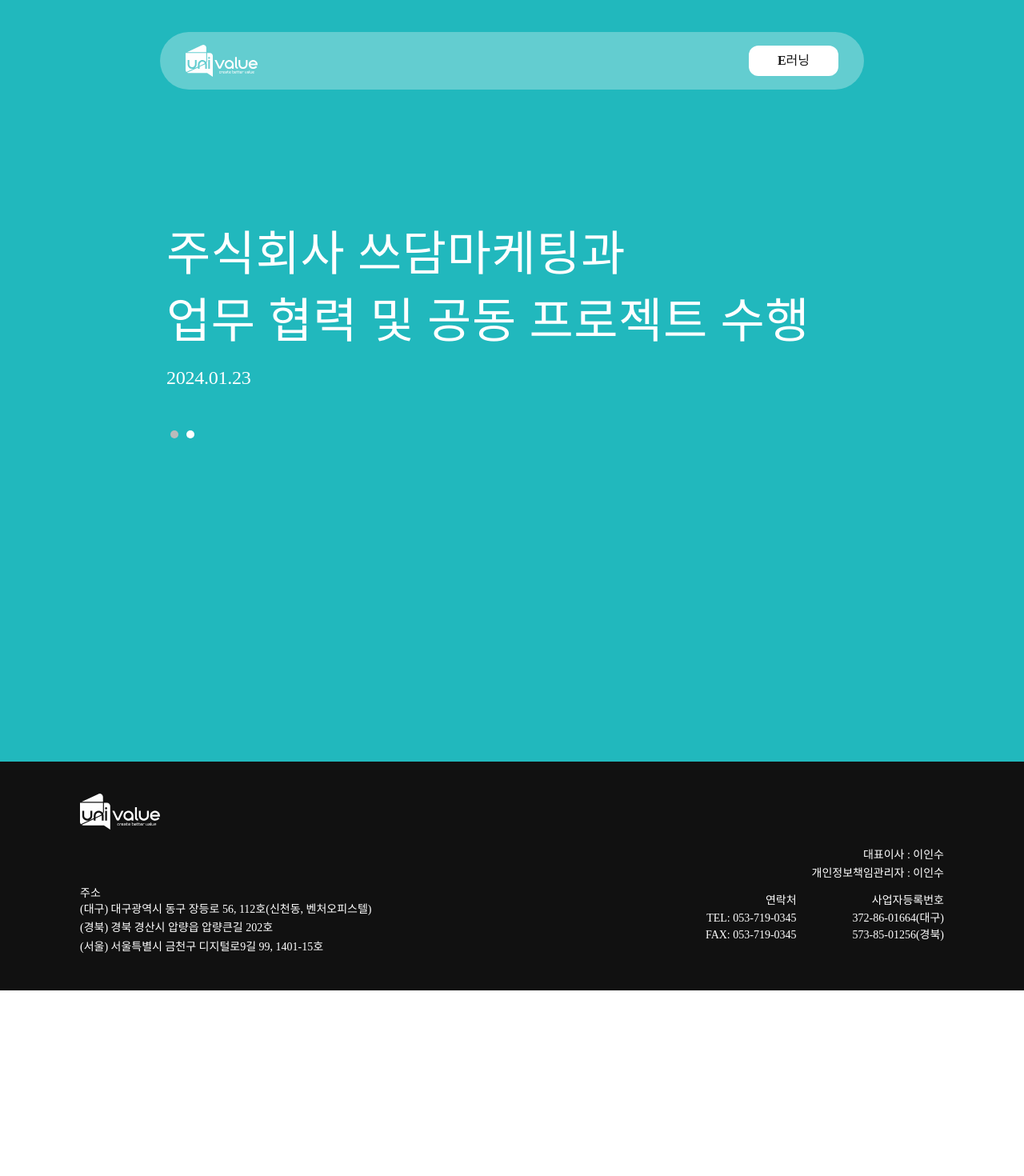
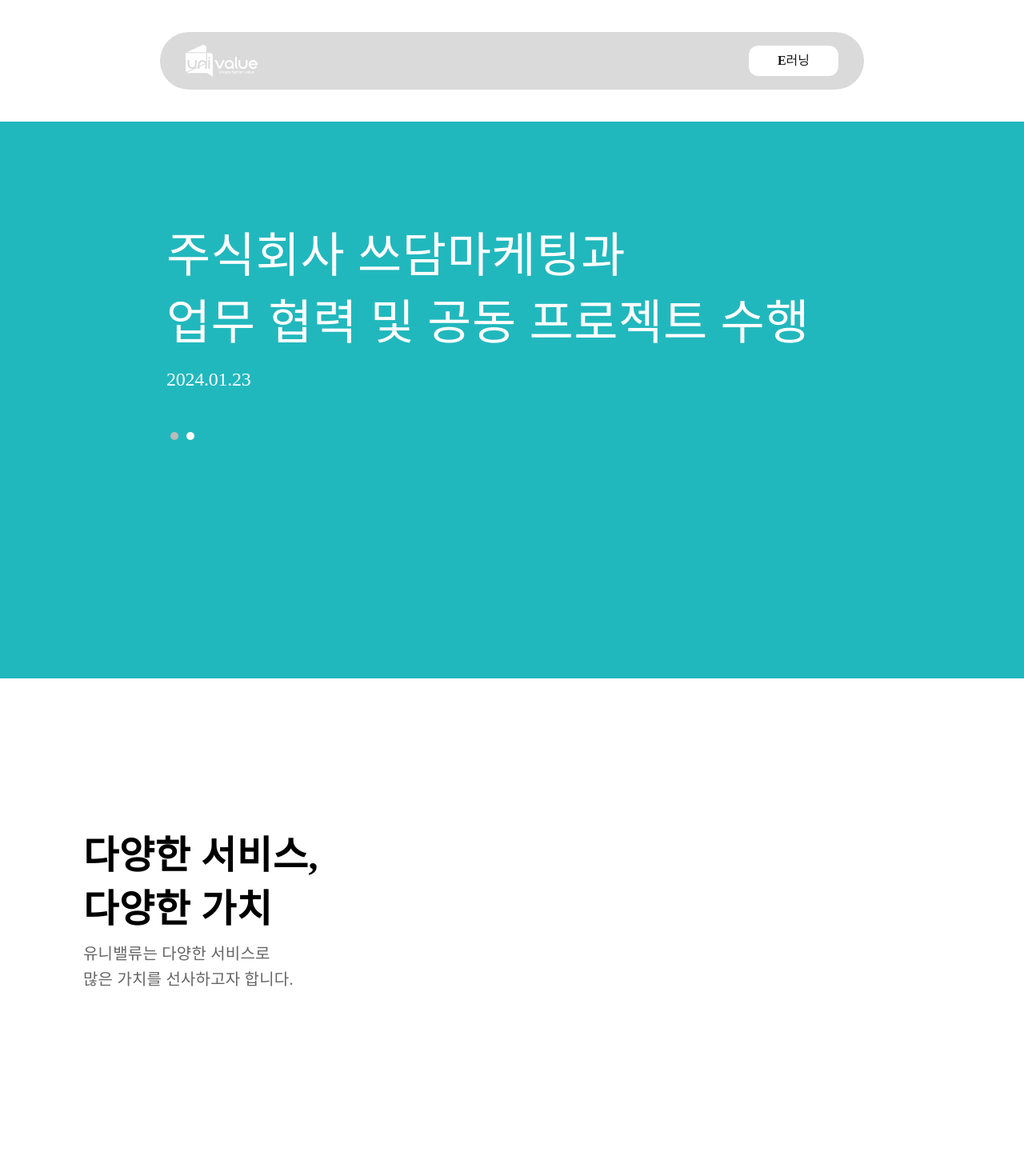
Before and after one commit to S-ClassIn/univalue-hompage-frontend, a Next.js app: page / in a window 1280 px wide. Shown: the top 1470 px of the page at 80% size. Before the commit the page ends 1238 px from the top, so only its background shows below. Built offline with nearby package versions, Linux system fonts and the light colour scheme; a web font is replaced by a local one.

Commit message:
feat: 헤더 색 변경 기능

```diff
--- a/src/app/page.tsx
+++ b/src/app/page.tsx
@@ -1,5 +1,3 @@
-import Image from "next/image";
-import styles from "./page.module.css";
 import Main from "@/pages/main";
 
 export default function Home() {
--- a/src/components/header/index.tsx
+++ b/src/components/header/index.tsx
@@ -1,12 +1,30 @@
 "use client";
 
+import React, { useState, useEffect } from "react";
 import * as S from "./style";
-import Image from "next/image";
 
 const Header = () => {
+  const [isWhiteMode, setIsWhiteMode] = useState(false);
+
+  useEffect(() => {
+    const handleScroll = () => {
+      const scrollY = window.scrollY;
+      const viewportHeight = window.innerHeight;
+
+      if (scrollY > 0 && scrollY < viewportHeight) {
+        setIsWhiteMode(false);
+      } else if (scrollY >= viewportHeight) {
+        setIsWhiteMode(true);
+      }
+    };
+
+    window.addEventListener("scroll", handleScroll);
+    return () => window.removeEventListener("scroll", handleScroll);
+  }, []);
+
   return (
-    <S.HeaderLayout>
-      <S.HeaderBox>
+    <S.HeaderLayout isWhiteMode={isWhiteMode}>
+      <S.HeaderBox isWhiteMode={isWhiteMode}>
         <img src="/univalueLogo.svg" alt="Univalue Logo" />
         <S.ELearnBtn>E러닝</S.ELearnBtn>
       </S.HeaderBox>
--- a/src/components/header/style.ts
+++ b/src/components/header/style.ts
@@ -1,14 +1,26 @@
-import styled from "styled-components";
+import styled, { css } from "styled-components";
 
-export const HeaderLayout = styled.div`
+interface ModeProps {
+  isWhiteMode: boolean;
+}
+
+export const HeaderLayout = styled.div<ModeProps>`
+  width: 100%;
   display: flex;
   justify-content: center;
   align-items: center;
   padding: 40px 200px;
   background-color: #21b8bd;
+  position: fixed;
+
+  ${(props) =>
+    props.isWhiteMode &&
+    css`
+      background: #fff;
+    `}
 `;
 
-export const HeaderBox = styled.div`
+export const HeaderBox = styled.div<ModeProps>`
   display: flex;
   justify-content: space-between;
   align-items: center;
@@ -16,6 +28,12 @@
   padding: 16px 32px;
   border-radius: 100px;
   background: rgba(250, 250, 250, 0.3);
+
+  ${(props) =>
+    props.isWhiteMode &&
+    css`
+      background: rgba(11, 11, 11, 0.15);
+    `}
 `;
 
 export const ELearnBtn = styled.div`
--- a/src/pages/main/index.tsx
+++ b/src/pages/main/index.tsx
@@ -4,12 +4,14 @@
 import Header from "@/components/header";
 import Footer from "@/components/footer";
 import Landing from "./landing";
+import Info from "./info";
 
 const Main = () => {
   return (
     <>
       <Header />
       <Landing />
+      <Info />
       <Footer />
     </>
   );
--- a/src/pages/main/info/index.tsx
+++ b/src/pages/main/info/index.tsx
@@ -1,3 +1,19 @@
-const Info = () => {};
+"use client";
+
+import React, { useState, useEffect } from "react";
+import * as S from "./style";
+
+const Info = () => {
+  return (
+    <S.InfoLayout>
+      <S.TextBox>
+        <S.Title1>다양한 서비스,</S.Title1>
+        <S.Title2>다양한 가치</S.Title2>
+        <S.SubTitle1>유니밸류는 다양한 서비스로 </S.SubTitle1>
+        <S.SubTitle2>많은 가치를 선사하고자 합니다. </S.SubTitle2>
+      </S.TextBox>
+    </S.InfoLayout>
+  );
+};
 
 export default Info;
--- a/src/pages/main/info/style.ts
+++ b/src/pages/main/info/style.ts
@@ -0,0 +1,53 @@
+import styled from "styled-components";
+
+export const InfoLayout = styled.div`
+  display: flex;
+  width: 100%;
+  height: 100vh;
+  padding: 188px 104px;
+  background-color: #fff;
+`;
+
+export const TextBox = styled.div`
+  display: flex;
+  flex-direction: column;
+`;
+
+export const Title1 = styled.p`
+  font-family: Pretendard;
+  color: #000;
+  font-size: 48px;
+
+  font-style: normal;
+  font-weight: 700;
+  line-height: 140%;
+  letter-spacing: 0.64px;
+`;
+
+export const Title2 = styled(Title1)``;
+
+export const SubTitle1 = styled.p`
+  font-family: Pretendard;
+  color: #666666;
+  font-size: 20px;
+
+  font-style: normal;
+  font-weight: 500;
+
+  line-height: 32px;
+  letter-spacing: 0.2px;
+
+  margin-top: 2%;
+`;
+
+export const SubTitle2 = styled.p`
+  font-family: Pretendard;
+  color: #666666;
+  font-size: 20px;
+
+  font-style: normal;
+  font-weight: 500;
+
+  line-height: 32px;
+  letter-spacing: 0.2px;
+`;
--- a/src/pages/main/landing/index.tsx
+++ b/src/pages/main/landing/index.tsx
@@ -1,3 +1,5 @@
+"use client";
+
 import React, { useState, useEffect } from "react";
 import * as S from "./style";
 
--- a/src/pages/main/landing/style.ts
+++ b/src/pages/main/landing/style.ts
@@ -7,8 +7,8 @@
 export const MainLayout = styled.div`
   display: flex;
   width: 100%;
-  height: 100vh;
-  padding: 40px 208px;
+  height: 106vh;
+  padding: 194px 208px;
   background-color: #21b8bd;
 `;
 
```
